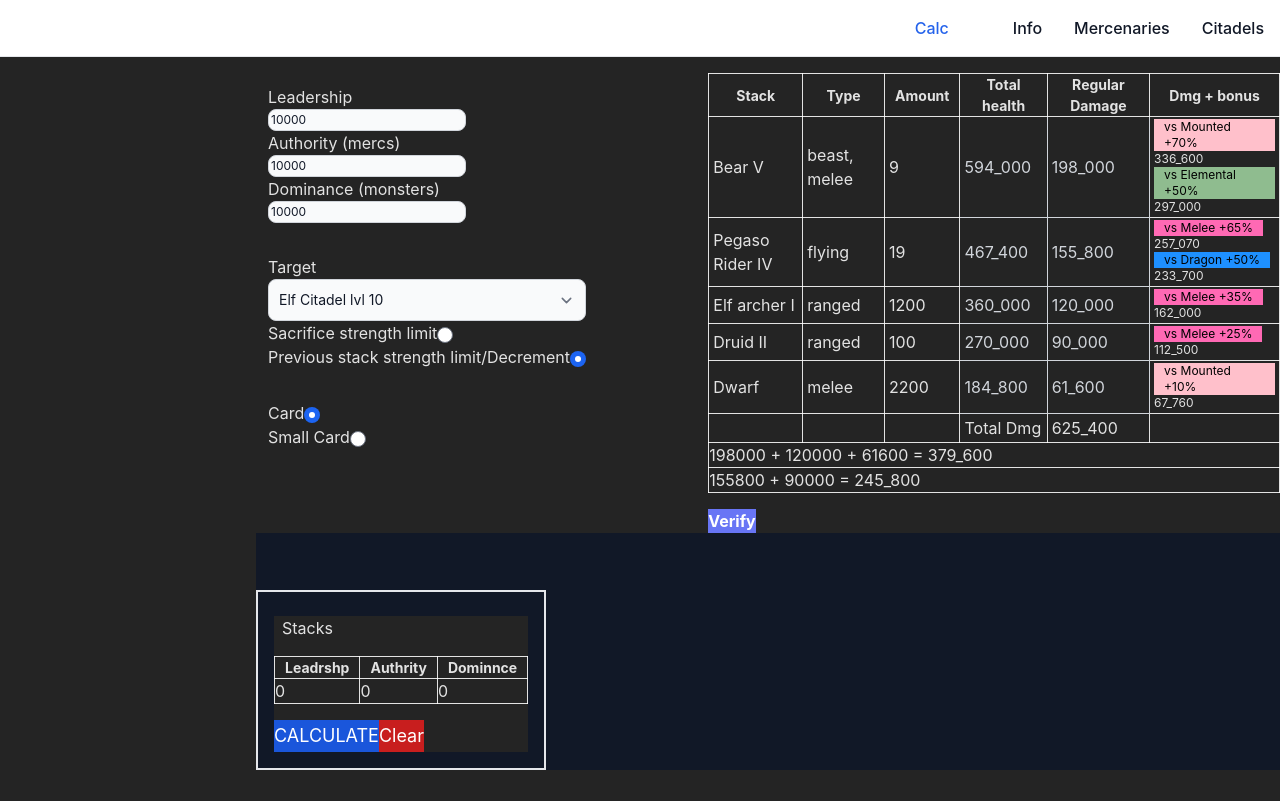
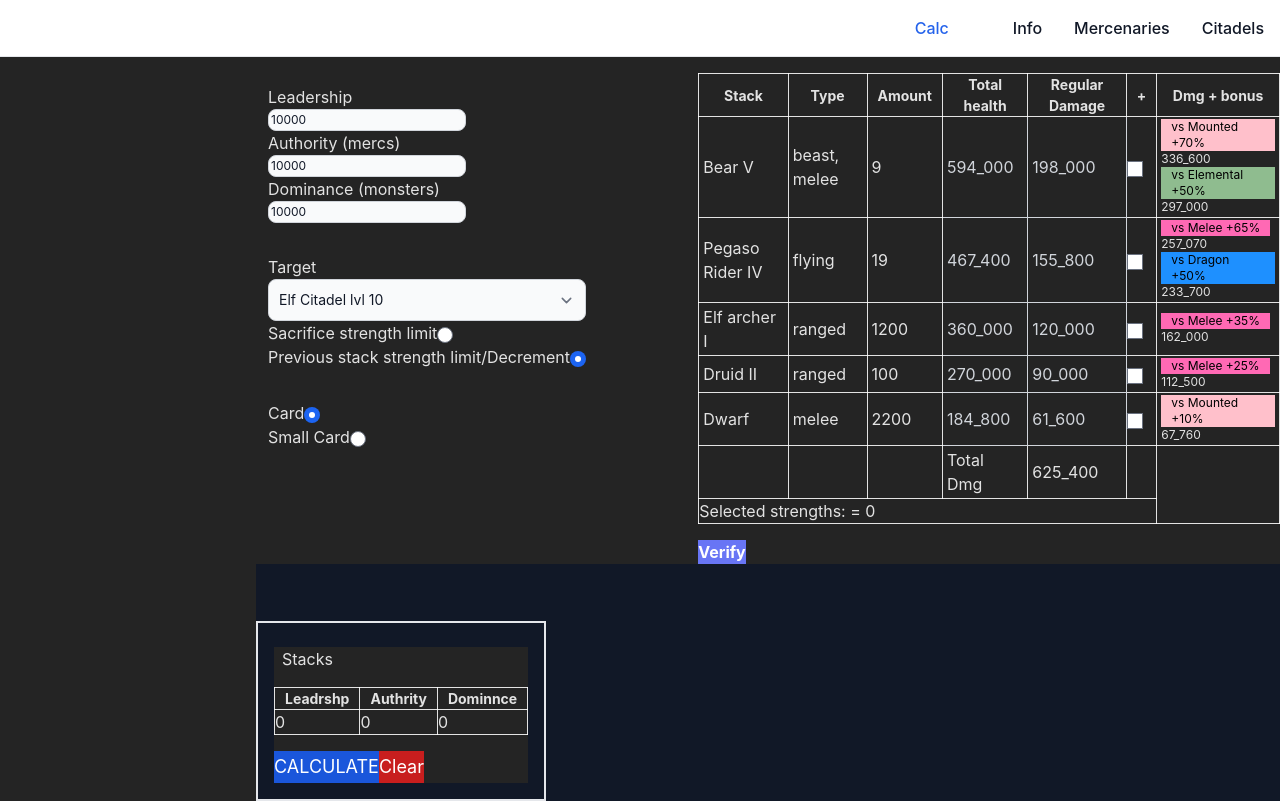
Before and after one commit to moigithub/totalbattlecaballitos, a React (Vite) app: page /calc in a window 1280 px wide. Built offline with nearby package versions, Linux system fonts and the light colour scheme; what zustand-debounce would draw is missing.

Commit message:
citadel strength sum

```diff
--- a/src/citadel.tsx
+++ b/src/citadel.tsx
@@ -1,3 +1,4 @@
+import { useState } from 'react'
 import { getTroopBadges } from './badges'
 import {
   Citadel,
@@ -11,6 +12,9 @@ import {
 } from './citadelData'
 
 export const CitadelData = ({ type }: { type: string }) => {
+  const [totalStr, setTotalStr] = useState(0)
+  const [selected, setSelected] = useState<string[]>([])
+
   let target: Citadel = citadele10
   switch (type) {
     case 'e10':
@@ -35,6 +39,17 @@ export const CitadelData = ({ type }: { type: string }) => {
       target = citadelc25
       break
   }
+
+  const markTroop = (e: React.ChangeEvent<HTMLInputElement>) => {
+    if (e.target.checked) {
+      if (!selected.includes(e.target.value)) {
+        setSelected([...selected, e.target.value])
+      }
+    } else {
+      setSelected(selected.filter(troop => troop !== e.target.value))
+    }
+  }
+
   return (
     <table>
       <thead>
@@ -44,6 +59,7 @@ export const CitadelData = ({ type }: { type: string }) => {
           <th>Amount</th>
           <th>Total health</th>
           <th>Regular Damage</th>
+          <th>+</th>
           <th>Dmg + bonus</th>
         </tr>
       </thead>
@@ -74,6 +90,9 @@ export const CitadelData = ({ type }: { type: string }) => {
                 {totalStrength.toLocaleString().replace(/,/g, '_')}
               </td>
               {/* total strength  */}
+              <td>
+                <input type='checkbox' value={totalStrength.toString()} onChange={markTroop} />
+              </td>
               <td className='px-1 py-0.5'>{getTroopBadges(stack)}</td>
             </tr>
           )
@@ -93,42 +112,15 @@ export const CitadelData = ({ type }: { type: string }) => {
         </tr>
         <tr>
           <td colSpan={6}>
-            {target.stacks
-              .map((stack, i) => {
-                if (i % 2 === 0) {
-                  return `${stack.unitsAmount * stack.unit.BASESTR}`
-                }
+            Selected strengths:{' '}
+            {selected
+              .map(str => {
+                return str
               })
-              .filter(n => !!n)
               .join(' + ')}
             {` = `}
-            {target.stacks
-              .reduce(
-                (dmg, stack, i) =>
-                  i % 2 === 0 ? dmg + stack.unitsAmount * stack.unit.BASESTR : dmg,
-                0
-              )
-              .toLocaleString()
-              .replace(/,/g, '_')}
-          </td>
-        </tr>
-        <tr>
-          <td colSpan={6}>
-            {target.stacks
-              .map((stack, i) => {
-                if (i % 2 === 1) {
-                  return `${stack.unitsAmount * stack.unit.BASESTR}`
-                }
-              })
-              .filter(n => !!n)
-              .join(' + ')}
-            {` = `}
-            {target.stacks
-              .reduce(
-                (dmg, stack, i) =>
-                  i % 2 === 1 ? dmg + stack.unitsAmount * stack.unit.BASESTR : dmg,
-                0
-              )
+            {selected
+              .reduce((total, str) => total + parseInt(str), 0)
               .toLocaleString()
               .replace(/,/g, '_')}
           </td>
```
